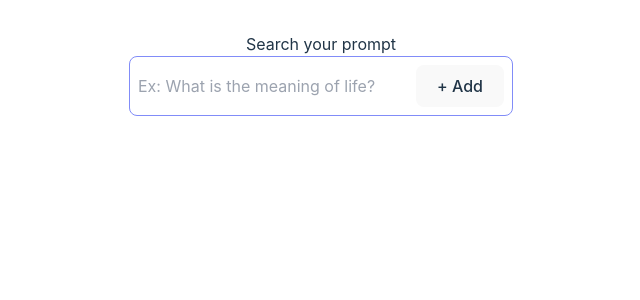
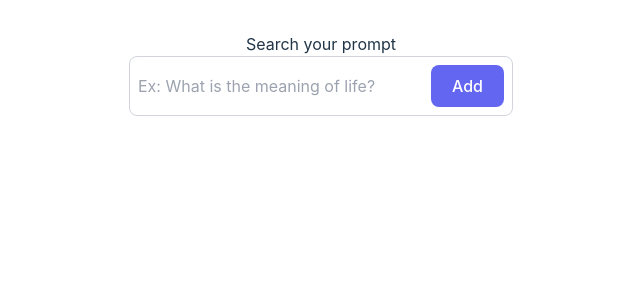
Before and after one commit to bernbecht/prompt-manager, a React (Vite) app in the folder client/: page / in a window 1280 px wide. Shown: the top 300 px of the page, without its empty margins (319-959 px from the left). Built offline with nearby package versions, Linux system fonts and the light colour scheme.

Commit message:
💄 refactors SearchBox style

```diff
--- a/client/src/App.tsx
+++ b/client/src/App.tsx
@@ -4,6 +4,7 @@ import { SuggestionsBox } from './components/SuggestionBox/SuggestionsBox'
 import { SearchBar } from './components/SearchBar/SearchBar'
 import { useNavigate } from 'react-router-dom'
 import { AddPromptRouteURL } from './routes'
+import { Button } from './components'
 
 function App() {
   const [query, setQuery] = useState<string>('')
@@ -32,13 +33,7 @@ function App() {
   )
 
   const addButton = (
-    <button
-      onClick={() => {
-        navigate(AddPromptRouteURL)
-      }}
-    >
-      + Add
-    </button>
+    <Button text="Add" handleClick={() => navigate(AddPromptRouteURL)} />
   )
 
   return (
--- /dev/null
+++ b/client/src/components/Button/Button.tsx
@@ -0,0 +1,24 @@
+export function Button({
+  text,
+  handleClick,
+}: {
+  text: string
+  handleClick: (param: any) => void
+}) {
+  return (
+    <button
+      className="
+          bg-indigo-500
+          text-white
+          ring-offset-2 ring-offset-slate-50 dark:ring-offset-slate-900
+          hover:bg-indigo-600
+          focus-within:ring-2 focus-within:ring-indigo-500 focus-within:ring-opacity-70
+          outline-none
+          transition
+          "
+      onClick={handleClick}
+    >
+      {text}
+    </button>
+  )
+}
--- /dev/null
+++ b/client/src/components/Button/index.ts
@@ -0,0 +1 @@
+export { Button } from './Button'
--- a/client/src/components/Input/Input.tsx
+++ b/client/src/components/Input/Input.tsx
@@ -24,13 +24,32 @@ export function Input({
         type="text"
         placeholder={placeholder}
         onChange={(event) => handleOnChange(event)}
-        className="text-left w-96 px-2 py-2 flex items-center grow border rounded-lg border-gray-600 focus-within:ring-1
-        focus-within:border-indigo-500 focus-within:ring-opacity-70 focus-within:ring-indigo-500 focus:outline-none
-        transition
-        dark:bg-neutral-900"
+        className={InputStyle}
         name={name}
         value={value}
       />
     </span>
   )
 }
+
+export const InputStyle = `
+text-left
+w-96
+px-2
+py-2
+flex
+items-center
+grow
+border
+rounded-lg
+border-gray-300
+ring-offset-2
+ring-offset-slate-50
+dark:ring-offset-slate-900
+focus-within:ring-2
+focus-within:border-indigo-500
+focus-within:ring-opacity-70
+focus-within:ring-indigo-500
+focus:outline-none
+transition
+dark:bg-neutral-900`
--- a/client/src/components/PromptForm/PromptForm.tsx
+++ b/client/src/components/PromptForm/PromptForm.tsx
@@ -1,3 +1,4 @@
+import { Button } from '..'
 import { Input } from '../Input'
 
 export function PromptForm({
@@ -30,20 +31,7 @@ export function PromptForm({
         handleOnChange={handleFormChange}
         textearea
       />
-      <button
-        className="
-          bg-indigo-500
-          text-white
-          ring-offset-2 ring-offset-slate-50 dark:ring-offset-slate-900
-          hover:bg-indigo-600
-          focus-within:ring-2 focus-within:ring-indigo-500 focus-within:ring-opacity-70
-          outline-none
-          transition
-          "
-        onClick={handleSubmit}
-      >
-        Save
-      </button>
+      <Button text="Submit" handleClick={handleSubmit} />
     </form>
   )
 }
--- a/client/src/components/SearchBar/SearchBar.tsx
+++ b/client/src/components/SearchBar/SearchBar.tsx
@@ -1,3 +1,5 @@
+import { InputStyle } from '../Input/Input'
+
 interface Props {
   query: string
   auxButton?: React.ReactNode
@@ -6,15 +8,7 @@ interface Props {
 
 export function SearchBar({ query, auxButton, handleQueryChange }: Props) {
   return (
-    <label
-      className="w-96 px-2 py-2
-        flex items-center
-        border rounded-lg border-indigo-400
-        focus-within:ring-1 focus-within:ring-indigo-500 focus-within:ring-opacity-50
-        transition
-        bg-transparent
-        "
-    >
+    <label className={InputStyle}>
       <input
         type="text"
         placeholder="Ex: What is the meaning of life?"
--- a/client/src/components/index.ts
+++ b/client/src/components/index.ts
@@ -1 +1,2 @@
 export { PromptForm } from './PromptForm'
+export { Button } from './Button'
--- a/client/src/data/useSearchPrompt.ts
+++ b/client/src/data/useSearchPrompt.ts
@@ -3,7 +3,7 @@ import { GET } from './network'
 import { Prompt } from 'prompt-mgmt'
 
 async function fetchPrompts(query: string) {
-  const apiURL = `http://localhost:3001/prompts/search?title=${query}`
+  const apiURL = `http://localhost:3001/prompts?title=${query}`
   const response = await GET(apiURL)
   return (await response.json()) as Prompt[]
 }
```
